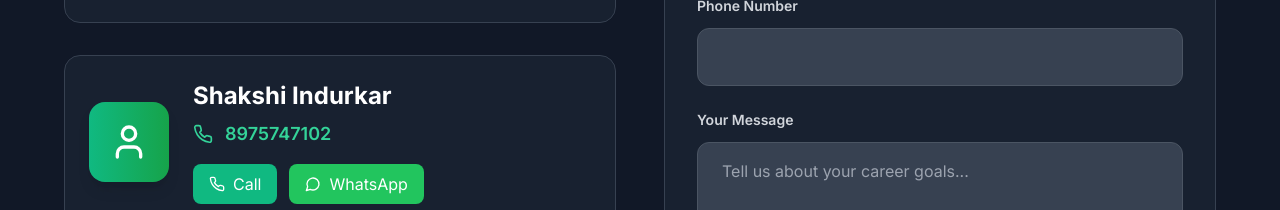
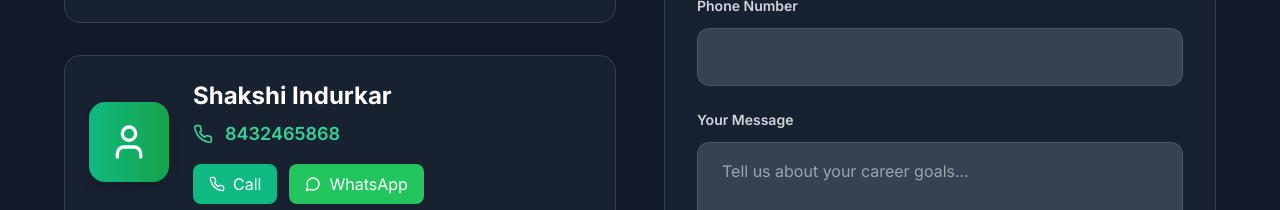
Before and after one commit to dsantosh123/IIMPL, a Next.js app: page / in a window 1280 px wide. Shown: the part 4720-4930 px from the top of the page. Built offline with nearby package versions, Linux system fonts and the light colour scheme; no server answers.

Commit message:
Update page.tsx

```diff
--- a/app/page.tsx
+++ b/app/page.tsx
@@ -756,10 +756,10 @@ export default function CareerWebsite() {
                     <div className="flex items-center space-x-3 mb-3 lg:mb-4">
                       <Phone className="w-4 h-4 lg:w-5 lg:h-5 text-emerald-400" />
                       <a
-                        href="tel:8975747102"
+                        href="tel:8432465868"
                         className="text-emerald-400 hover:text-emerald-300 transition-colors duration-300 font-semibold text-base lg:text-lg"
                       >
-                        8975747102
+                        8432465868
                       </a>
                     </div>
                     <div className="flex gap-2 lg:gap-3">
```
